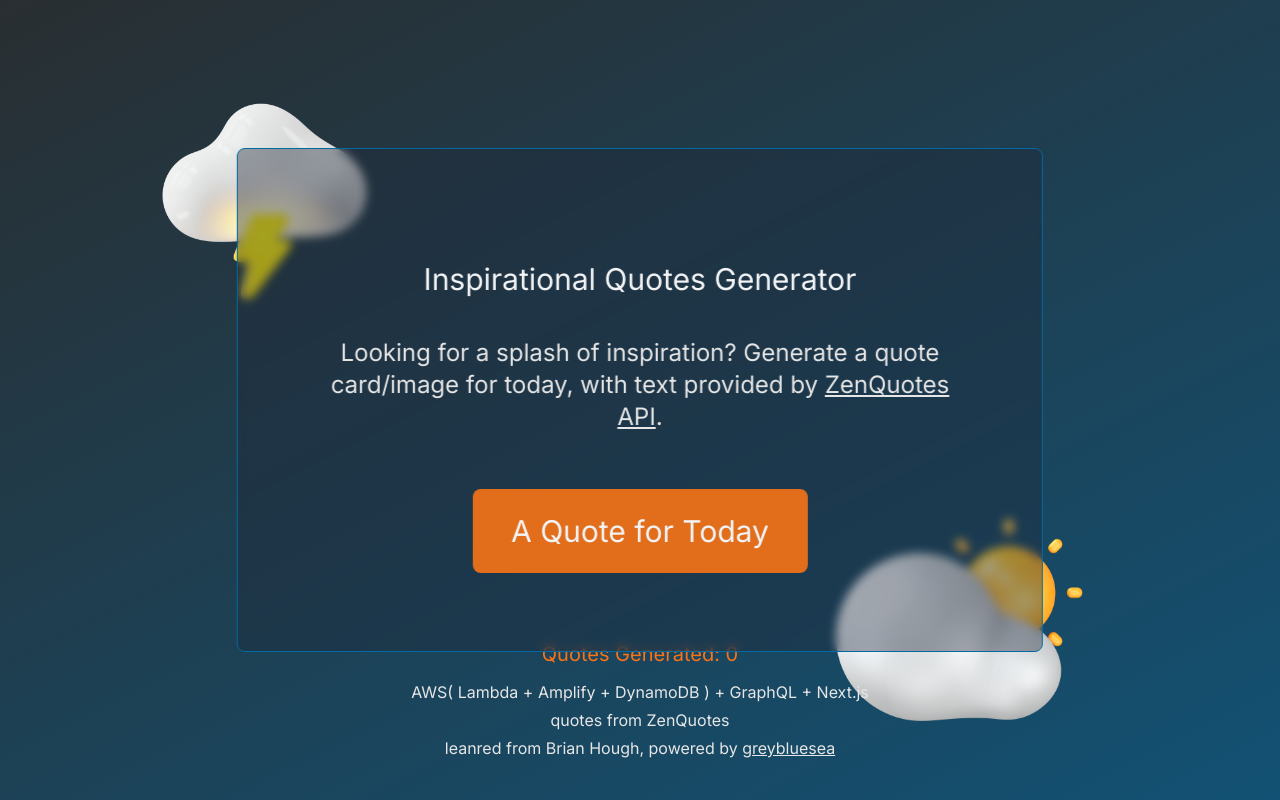
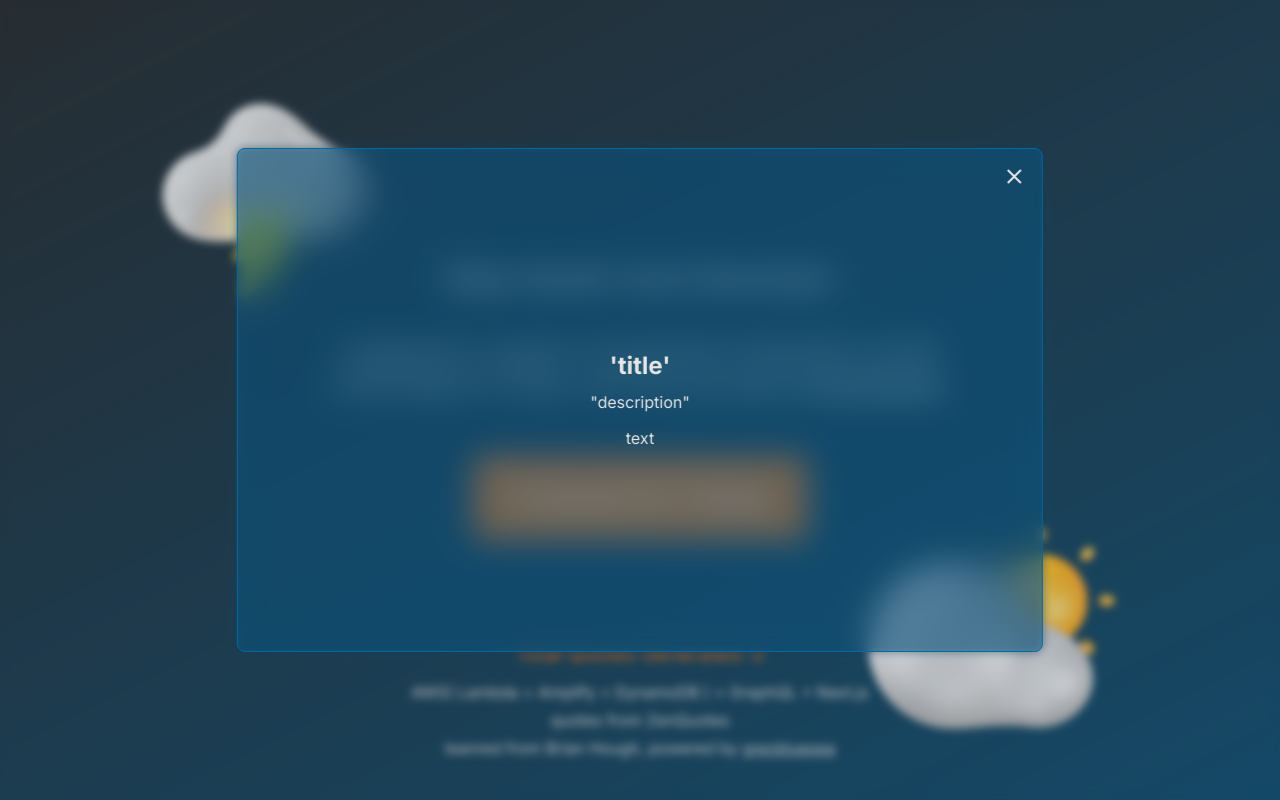
Before and after one commit to greybluesea/QuoteCardGenerator, a Next.js app: page / in a window 1280 px wide. Both pictures are taken after a click on the button "A Quote for Today". Built offline with nearby package versions, Linux system fonts and the light colour scheme.

Commit message:
Modal and store created and working

```diff
--- a/app/components/Footer.tsx
+++ b/app/components/Footer.tsx
@@ -9,8 +9,8 @@ const Footer = (props: Props) => {
   const [numberOfQuotesGenerated, setNumberOfQuotesGenerated] = useState(0);
   return (
     <footer className="fixed bottom-14 lg:bottom-10 left-0 right-0 flex flex-col items-center z-[1] ">
-      <p className="text-BRAND text-xl">
-        Quotes Generated: {numberOfQuotesGenerated}
+      <p className="hidden lg:flex text-BRAND text-xl">
+        Total Quotes Generated: {numberOfQuotesGenerated}
       </p>
       <ul className="text-TEXT/60 hidden xl:flex xl:flex-col w-[500px]  mx-auto items-center  space-y-1 rounded-xl mt-3">
         <li>AWS( Lambda + Amplify + DynamoDB ) + GraphQL + Next.js</li>
--- a/app/components/Modal.tsx
+++ b/app/components/Modal.tsx
@@ -1,28 +1,33 @@
+"use client";
+
 import * as Dialog from "@radix-ui/react-dialog";
 import React from "react";
 import { IoMdClose } from "react-icons/io";
+import useStore from "../zustandStore/store";
 
-type ModalProps = {
+/* type ModalProps = {
   isOpen: boolean;
   onClose: () => void;
   title: string;
   description: string;
   children: React.ReactNode;
 };
-
-const Modal = ({
+ */
+const Modal = (/* {
   isOpen,
   onClose,
   title,
   description,
   children,
-}: ModalProps) => {
+}: ModalProps */) => {
+  const { modalIsOpen, closeModal } = useStore();
   return (
-    <Dialog.Root open={isOpen} onOpenChange={onClose} modal>
+    <Dialog.Root open={modalIsOpen} onOpenChange={closeModal} modal>
       <Dialog.Portal>
         <Dialog.Overlay
           className="
-            backdrop-blur-[2px]
+            bg-slate-800/20
+            backdrop-blur-sm
             fixed
             inset-0
             z-[5]
@@ -36,22 +41,22 @@ const Modal = ({
             translate-x-[-50%]
             translate-y-[-50%]
 
-            bg-BGCOLOR-SECONDARY
-            rounded-md
+            bg-sky-700/40
+            backdrop-blur-lg
+            rounded-lg
             border
-            border-BGCOLOR-SECONDARY
-            drop-shadow-md
+            border-BGCOLOR
+            drop-shadow-[5px_5px_5px_5px_rgba(222, 224, 228, 0.9)]
 
-            w-full
-            h-full
-            max-h-full
-            sm:h-auto
-            sm:max-h-[85vh]
-            sm:w-[90vw]
-            sm:max-w-[450px]
+            w-[63dvw]
+            h-[70dvh]
+            md:h-[63dvh]
+            min-w-[320px]
 
-            p-[25px]
+            px-[7dvw]
 
+            z-[6]
+            flex flex-col items-center justify-center
           "
         >
           <Dialog.Title
@@ -62,7 +67,7 @@ const Modal = ({
               mb-2
             "
           >
-            {title}
+            'title'
           </Dialog.Title>
           <Dialog.Description
             className="
@@ -70,7 +75,7 @@ const Modal = ({
               text-center
             "
           >
-            {description}
+            "description"
           </Dialog.Description>
 
           <Dialog.Close asChild>
@@ -94,7 +99,7 @@ const Modal = ({
               <IoMdClose size="25" />
             </button>
           </Dialog.Close>
-          <div autoFocus={true}>{children}</div>
+          <div autoFocus={true}>{"text"}</div>
         </Dialog.Content>
       </Dialog.Portal>
     </Dialog.Root>
--- /dev/null
+++ b/app/components/QuoteButton.tsx
@@ -0,0 +1,31 @@
+"use client";
+
+import React from "react";
+import useStore from "../zustandStore/store";
+import Modal from "./Modal";
+
+type Props = {};
+
+const QuoteButton = (props: Props) => {
+  const { openModal, TotalQuotesAddOne } = useStore();
+  return (
+    <>
+      <button
+        className="large-text bg-orange-500/90 hover:bg-BRAND hover:text-TEXT-HIGHLIGHT rounded-lg z-[3]"
+        style={{
+          paddingLeft: "max(3dvw, 3dvh)",
+          paddingRight: "max(3dvw, 3dvh)",
+          paddingTop: "min(3dvw, 3dvh)",
+          paddingBottom: "min(3dvw, 3dvh)",
+          marginTop: "min(7dvw, 7dvh)",
+        }}
+        onClick={openModal}
+      >
+        A Quote for Today
+      </button>
+      <Modal />
+    </>
+  );
+};
+
+export default QuoteButton;
--- a/app/layout.tsx
+++ b/app/layout.tsx
@@ -24,13 +24,6 @@ export default function RootLayout({
           " w-[100dvw] h-[100dvh] p-24 bg-gradient-to-br from-BGCOLOR-SECONDARY to-BGCOLOR bg-[size:200%_160%] animate-weather backdrop-blur-[80px] "
         }
       >
-        {/* <div className="fixed left-[4.5dvw] top-[2.5dvh]  w-[130px] aspect-square sm:left-12 sm:top-0 sm:w-[200px]  md:left-14 md:w-[270px] lg:left-16 lg:w-[320px] ">
-          <Image
-            src={"/img/cloud-and-thunder.png"}
-            fill
-            alt="cloud-and-thunder"
-          />
-        </div> */}
         <div className="fixed left-[8dvw] top-[2.5dvh] w-[130px] aspect-square sm:w-[200px] md:w-[270px] lg:w-[320px] ">
           <Image
             src={"/img/cloud-and-thunder.png"}
@@ -41,11 +34,8 @@ export default function RootLayout({
 
         {children}
 
-        {/* <div className="fixed right-0 bottom-5 w-[200px] aspect-[2/1] sm:w-[320px] md:w-[440px] lg:w-[520px] my-4 ">
-          <Image src={"/img/cloudy-weather.png"} fill alt="cloud-and-thunder" />
-        </div> */}
-        <div className="fixed right-[5dvw] bottom-[2.5dvh] w-[200px] aspect-[2/1] sm:w-[320px] md:w-[440px] lg:w-[520px] my-4 ">
-          <Image src={"/img/cloudy-weather.png"} fill alt="cloud-and-thunder" />
+        <div className="fixed right-[2.5dvw] bottom-[3.5dvh] w-[200px] aspect-[2/1] sm:w-[320px] md:w-[440px] lg:w-[520px] ">
+          <Image src={"/img/cloud-and-sun.png"} fill alt="cloud-and-sun" />
         </div>
         <Footer />
       </body>
--- a/app/page.tsx
+++ b/app/page.tsx
@@ -1,6 +1,7 @@
 import Image from "next/image";
 import Modal from "./components/Modal";
 import Link from "next/link";
+import QuoteButton from "./components/QuoteButton";
 
 export default function Home() {
   return (
@@ -20,34 +21,36 @@ export default function Home() {
   drop-shadow-[5px_5px_5px_5px_rgba(222, 224, 228, 0.9)]
 
   w-[63dvw]
-  h-[63dvh]
+  h-[70dvh]
+  md:h-[63dvh]
   min-w-[320px]
 
-  py-[7dvh]
   px-[7dvw]
+
   z-[2]
-  flex flex-col items-center
+  flex flex-col items-center justify-center
+
 
 "
     >
-      <h2 className="mt-[7vh] large-text">Inspirational Quotes Generator</h2>
-      <p className=" mt-[5vh] text-md sm:text-lg md:text-xl lg:text-2xl  text-center">
-        {" "}
+      <h2 className="large-text">Daily Quote Card Generator</h2>
+      <p
+        className=" text-md sm:text-lg md:text-xl lg:text-2xl  text-center"
+        style={{ marginTop: "min(5dvw, 5dvh)" }}
+      >
         Looking for a splash of inspiration? Generate a quote card/image for
-        today, with text provided by{" "}
+        today, with text provided by
         <Link
           href="https://zenquotes.io/"
           target="_blank"
           rel="noopener noreferrer"
           style={{ textDecoration: "underline" }}
         >
-          ZenQuotes API
+          ZenQuotes
         </Link>
         .
       </p>
-      <button className="mt-[7vh] large-text bg-orange-500/90 hover:bg-BRAND hover:text-TEXT-HIGHLIGHT px-[3dvw] py-[3dvh] rounded-lg transition duration-200 drop-shadow-[0_8px_8px_rgba(222, 224, 228, 0.9)]">
-        A Quote for Today
-      </button>
+      <QuoteButton />
     </main>
   );
 }
--- /dev/null
+++ b/app/zustandStore/store.ts
@@ -0,0 +1,20 @@
+import { create } from "zustand";
+
+interface Store {
+  modalIsOpen: boolean;
+  totalQuotes: number;
+  openModal: () => void;
+  closeModal: () => void;
+  TotalQuotesAddOne: () => void;
+}
+
+const useStore = create<Store>((set) => ({
+  modalIsOpen: false,
+  totalQuotes: 0,
+  openModal: () => set({ modalIsOpen: true }),
+  closeModal: () => set({ modalIsOpen: false }),
+  TotalQuotesAddOne: () =>
+    set((state) => ({ totalQuotes: state.totalQuotes + 1 })),
+}));
+
+export default useStore;
--- a/package.json
+++ b/package.json
@@ -22,6 +22,7 @@
     "react-dom": "18.2.0",
     "react-icons": "^4.11.0",
     "tailwindcss": "3.3.3",
-    "typescript": "5.2.2"
+    "typescript": "5.2.2",
+    "zustand": "^4.4.1"
   }
 }
```
Also changed, not shown: public/img/cloud-and-sun.png (renamed from public/img/cloudy-weather.png), 1 other file (tests, documents, lock files or other folders).
